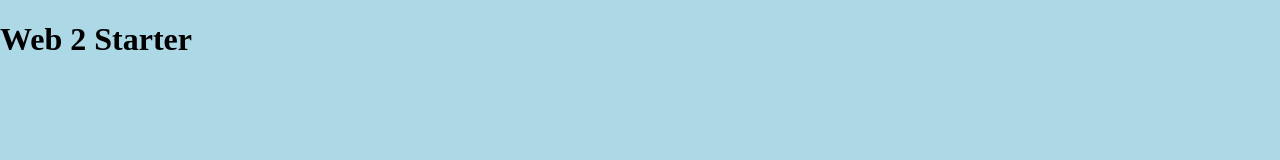
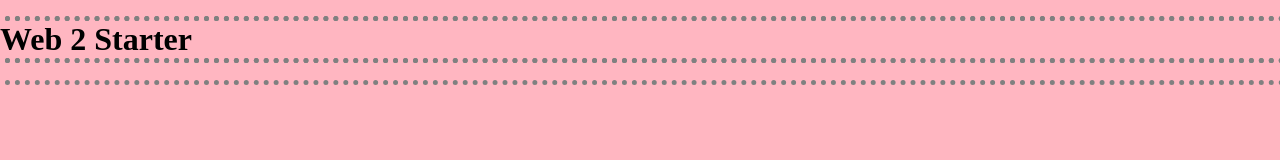
Before and after one commit to kelseelawrence/web-2-starter, a plain HTML site: page index.html in a window 1280 px wide. Drawn offline with nearby package versions, Linux system fonts and the light colour scheme.

Commit message:
diagnostic styling

```diff
--- a/style.css
+++ b/style.css
@@ -1,3 +1,9 @@
+/* Diagnostic Styling */
+*{
+  outline: 5px dotted gray;
+}
+
+/* temp background color */
 body {
-    background: lightblue;
+    background: lightpink;
   }
```
